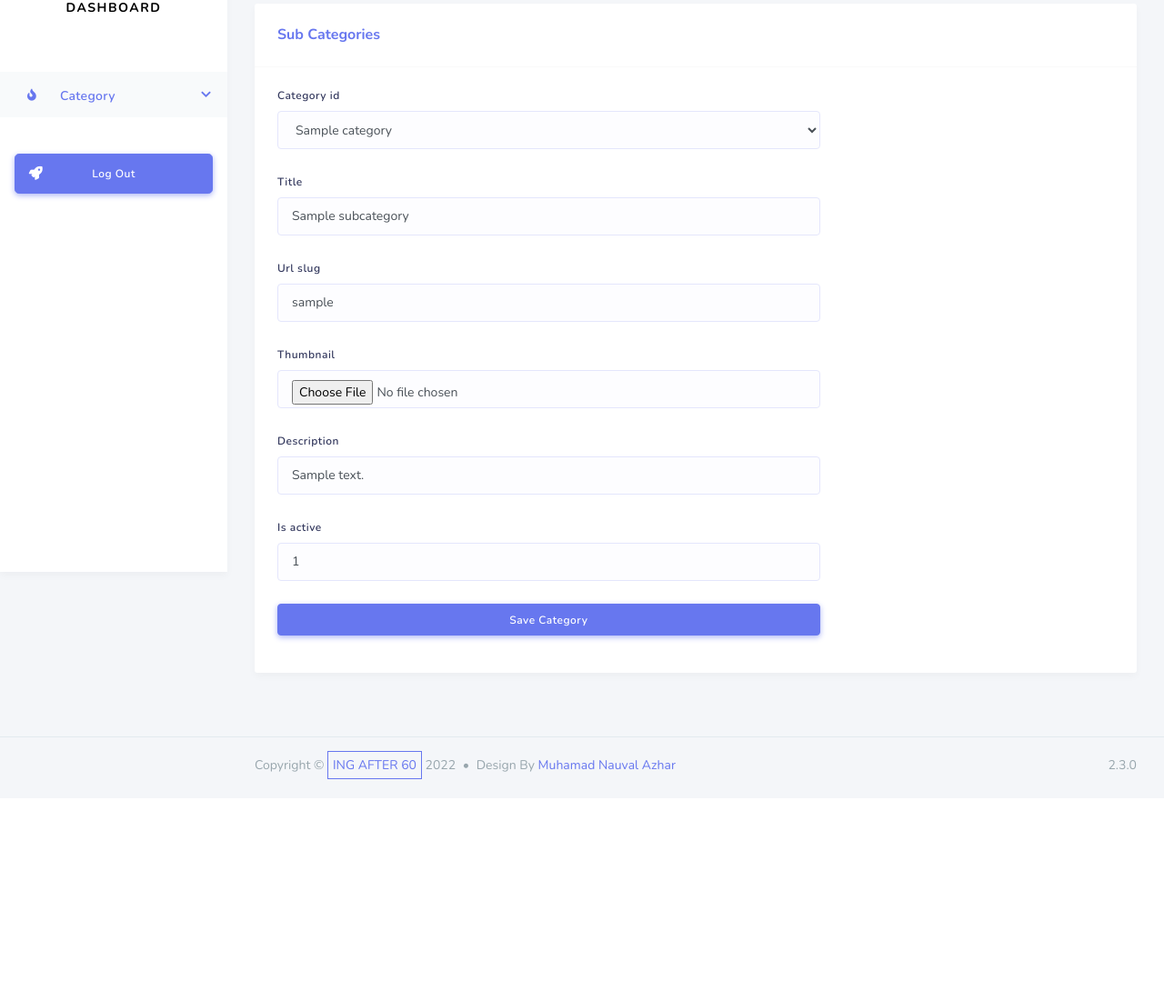
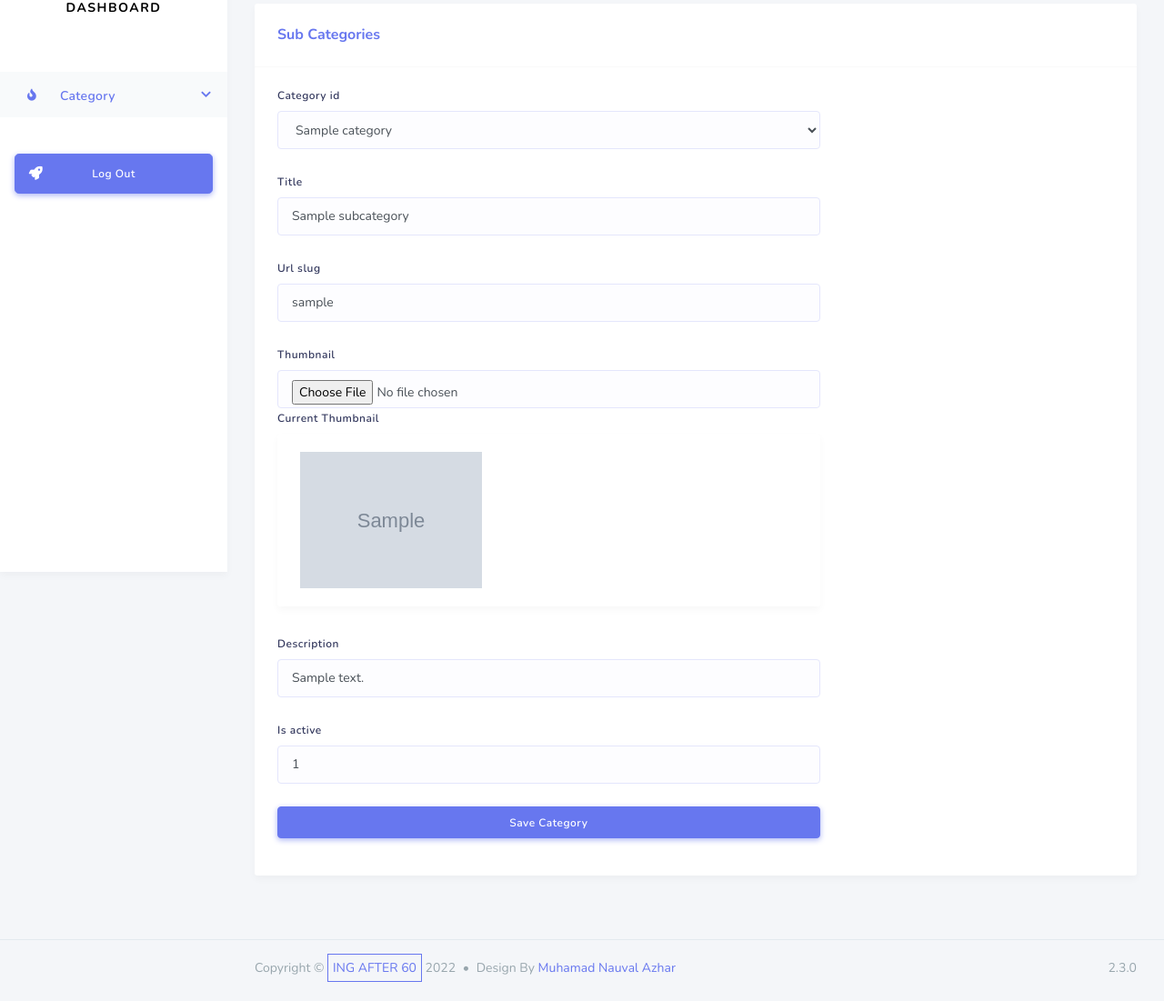
Before and after one commit to gurnitha/DJANGO-CLONE-AMAZON-USING-DJANGO-V3.2, a Django app: page /dashboard/subcategories/update/1/ in a window 1280 px wide. Shown: the part 171-1272 px from the top of the page at 91% size. Before the commit the page ends 1028 px from the top, so only its background shows below. Run offline with Django 3.2, Linux system fonts and the light colour scheme; tables that the repository leaves empty hold one stand-in row (values such as "Sample post"); grey boxes marked "Sample" are stand-in pictures; some libraries are stand-ins or nearby versions.

Commit message:
6.10 Showing current thumbnail on updating the subcategory

```diff
--- a/apps/main/templates/template_admin/subcategory_update.html
+++ b/apps/main/templates/template_admin/subcategory_update.html
@@ -56,6 +56,21 @@ Sub Category Update
 						</select>
 						{% endif %}
 
+						<!-- Current thumbnail -->
+						{% if field.field.widget.input_type == "file" %}
+						<div class="form-group">
+							<label>Current {{ field.label }}</label><br>
+							<div class="card">
+								<div class="card-body">
+									<img
+									src="{{ field.value.url }}"
+									style="height:150px;">
+								</div>
+							</div>
+						</div>
+						{% endif %}
+						<!-- Current thumbnail end -->
+
 							<!-- Showing error message -->
 							{% if field.errors %}
 							<div
```
Also changed, not shown: README.md.
